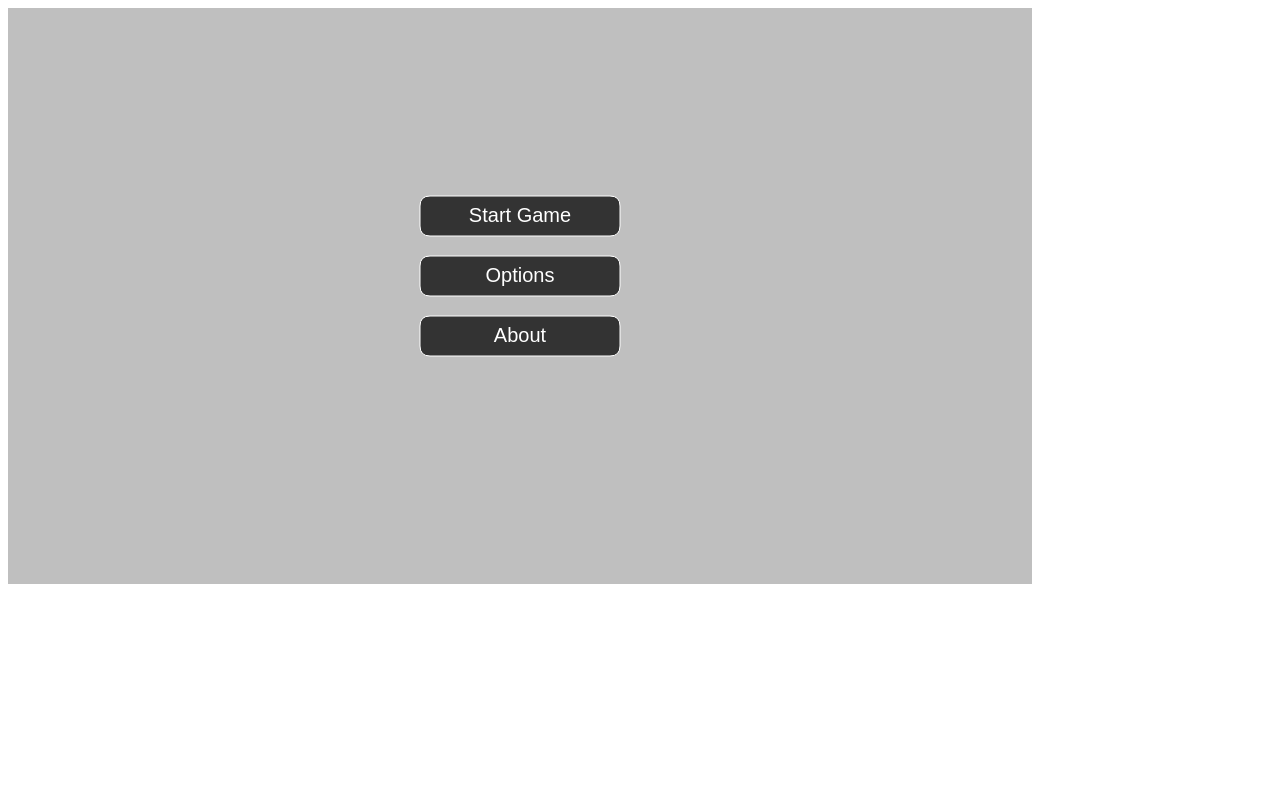
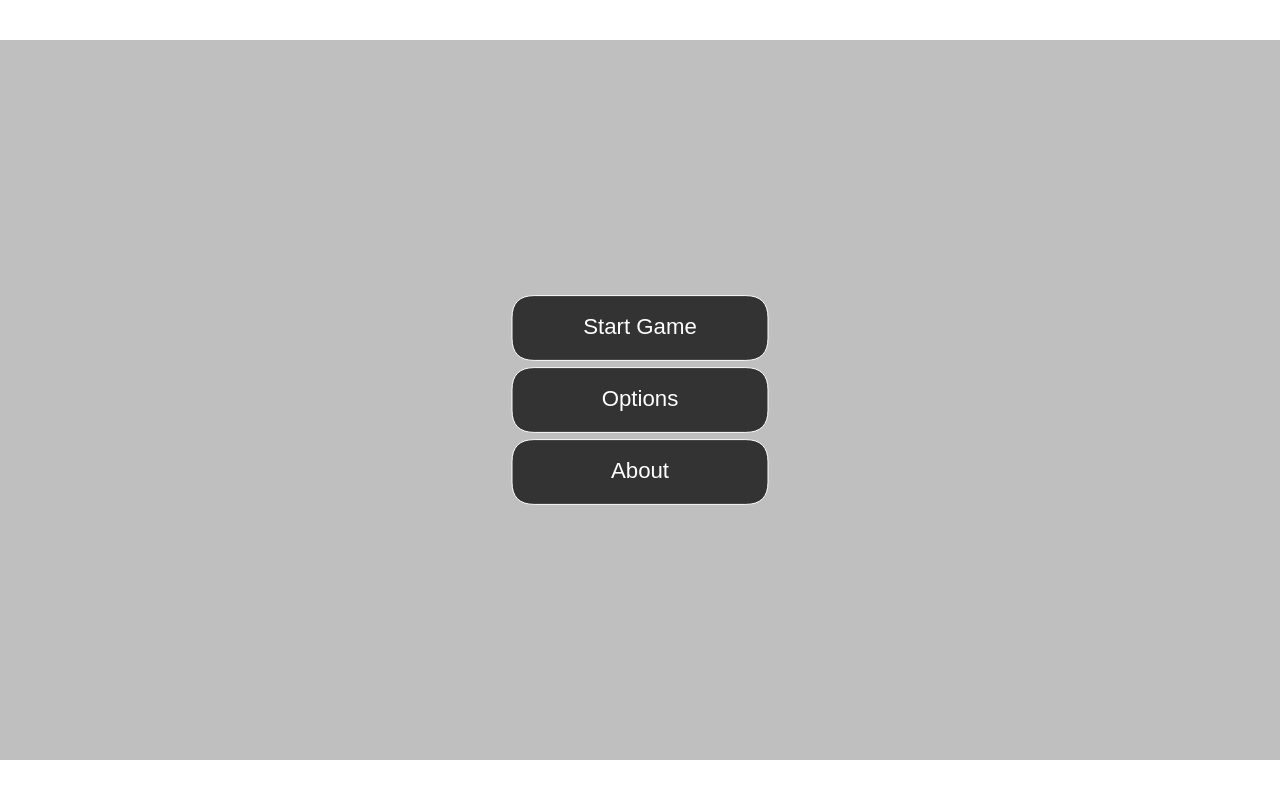
Before and after one commit to DemjanCsongor/parallel-timeline-platfromer-javascript, a plain HTML site: page index.html in a window 1280 px wide. Drawn offline with Linux system fonts and the light colour scheme.

Commit message:
Introduce scaling based on canvas dimensions

```diff
--- a/core/CanvasManager.js
+++ b/core/CanvasManager.js
@@ -1,9 +1,43 @@
 class CanvasManager {
-  constructor(width = 1024, height = 576) {
-      const canvas = document.getElementById("canvas");
-      canvas.width = width;
-      canvas.height = height;
-      this.c = canvas.getContext("2d");
+  constructor() {
+    const canvas = document.getElementById("canvas");
+
+    const originalWidth = 1024;
+    const originalHeight = 576;
+    const aspectRatio = originalWidth / originalHeight; // 16 / 9
+
+    this.scale = this.setCanvasSize(canvas, aspectRatio, originalWidth, originalHeight);
+    this.c = canvas.getContext("2d");
+  }
+
+  setCanvasSize(canvas, aspectRatio, originalWidth, originalHeight) {
+    const windowWidth = window.innerWidth;
+    const windowHeight = window.innerHeight;
+    const windowAspectRatio = windowWidth / windowHeight;
+    let scale;
+
+    if (windowAspectRatio > aspectRatio) {
+      // If the window is wider than the aspect ratio, scale by height
+      canvas.height = windowHeight;
+      canvas.width = windowHeight * aspectRatio;
+      scale = canvas.height / originalHeight;
+    } else {
+      // If the window is narrower than the aspect ratio, scale by width
+      canvas.width = windowWidth;
+      canvas.height = windowWidth / aspectRatio;
+      scale = canvas.width / (originalWidth / aspectRatio);
+    }
+
+    // Center the canvas in the window
+    canvas.style.position = 'absolute';
+    canvas.style.left = `${(windowWidth - canvas.width) / 2}px`;
+    canvas.style.top = `${(windowHeight - canvas.height) / 2}px`;
+
+    return scale;
+  }
+
+  getCanvasScale() {
+    return this.scale;
   }
 
   getContext() {
--- a/gameStates/AboutState.js
+++ b/gameStates/AboutState.js
@@ -1,4 +1,4 @@
-import { backButton } from "../ui/Button.js";
+import { backButton } from "../ui/Buttons/Buttons.js";
 import BaseGameState from "./BaseGameState.js";
 
 class AboutState extends BaseGameState {
--- a/gameStates/GameOverState.js
+++ b/gameStates/GameOverState.js
@@ -1,4 +1,4 @@
-import { backToMenuButton } from "../ui/Button.js";
+import { backToMenuButton } from "../ui/Buttons/Buttons.js";
 import BaseGameState from "./BaseGameState.js";
 
 class GameOverState extends BaseGameState {
--- a/gameStates/MenuState.js
+++ b/gameStates/MenuState.js
@@ -1,27 +1,21 @@
-import { startGameButton, optionsButton, aboutButton } from "../ui/Button.js";
+import { startGameButton, optionsButton, aboutButton } from "../ui/Buttons/Buttons.js";
 import BaseGameState from "./BaseGameState.js";
 
 class MenuState extends BaseGameState {
   constructor() {
     super();
-    this.startGameButton = startGameButton;
-    this.optionsButton = optionsButton;
-    this.aboutButton = aboutButton;
+    this.buttons = [startGameButton, optionsButton, aboutButton];
   }
 
   update() {
-    this.startGameButton.handleClick();
-    this.optionsButton.handleClick();
-    this.aboutButton.handleClick();
+    this.buttons.forEach(button => button.handleClick())
   }
 
   draw() {
     this.c.fillStyle = "rgba(128, 128, 128, 0.5)";
     this.c.fillRect(0, 0, this.canvas.width, this.canvas.height);
 
-    this.startGameButton.draw();
-    this.optionsButton.draw();
-    this.aboutButton.draw();
+    this.buttons.forEach(button => button.draw())
   }
 }
 
--- a/gameStates/OptionsState.js
+++ b/gameStates/OptionsState.js
@@ -1,4 +1,4 @@
-import { backButton } from "../ui/Button.js";
+import { backButton } from "../ui/Buttons/Buttons.js";
 import BaseGameState from "./BaseGameState.js";
 
 class OptionsState extends BaseGameState {
--- a/gameStates/PauseState.js
+++ b/gameStates/PauseState.js
@@ -1,4 +1,4 @@
-import { continueButton, backToMenuButton } from "../ui/Button.js";
+import { continueButton, backToMenuButton } from "../ui/Buttons/Buttons.js";
 import BaseGameState from "./BaseGameState.js";
 
 class PauseState extends BaseGameState {
--- a/index.html
+++ b/index.html
@@ -4,6 +4,21 @@
     <meta charset="UTF-8">
     <meta name="viewport" content="width=device-width, initial-scale=1.0">
     <title>Timeline Switch Game</title>
+    <style>
+        body, html {
+            margin: 0;
+            padding: 0;
+            overflow: hidden;
+            width: 100%;
+            height: 100%;
+            display: flex;
+            justify-content: center;
+            align-items: center;
+        }
+        canvas {
+            display: block;
+        }
+    </style>
 </head>
 <body>
     <canvas id="canvas"></canvas>
--- a/index.js
+++ b/index.js
@@ -31,6 +31,7 @@ gameStateManager.switchToState("menu");
 
 const c = canvasManager.getContext();
 const canvas = canvasManager.getCanvas();
+const canvasScale = canvasManager.getCanvasScale();
 
 let secondsPassed, oldTimeStamp, fps;
 
@@ -47,8 +48,8 @@ function gameLoop(timeStamp) {
 
       fps = Math.round(1 / secondsPassed);
 
-      c.font = "25px Arial";
-      c.fillText("FPS: " + fps, 950, 30);
+      c.font = `${10 * canvasScale}px Arial`;
+      c.fillText("FPS: " + fps, canvas.width * 0.95, canvas.height * 0.05);
     }
   } catch (error) {
     console.error("Error during game loop:", error);
--- a/ui/Button.js
+++ /dev/null
@@ -1,161 +0,0 @@
-import gameStateManager from "../managers/GameStateManager.js";
-import canvasManager from "../core/CanvasManager.js";
-import input from "../core/Input.js";
-
-class Button {
-  constructor(x, y, width, height, text, action, validStates) {
-    this.x = x;
-    this.y = y;
-    this.width = width;
-    this.height = height;
-    this.text = text;
-    this.c = canvasManager.getContext();
-    this.canvas = canvasManager.getCanvas();
-    this.action = action;
-    this.validStates = validStates;
-  }
-
-  draw() {
-    drawRoundedRect(
-      this.c,
-      this.x,
-      this.y,
-      this.width,
-      this.height,
-      10,
-      "#333",
-      "#FFF"
-    );
-    this.c.fillStyle = "white";
-    this.c.font = "20px Arial";
-    this.c.textAlign = "center";
-    this.c.textBaseline = "middle";
-    this.c.fillText(
-      this.text,
-      this.x + this.width / 2,
-      this.y + this.height / 2
-    );
-  }
-
-  isClicked(mouseX, mouseY) {
-    return (
-      mouseX >= this.x &&
-      mouseX <= this.x + this.width &&
-      mouseY >= this.y &&
-      mouseY <= this.y + this.height
-    );
-  }
-
-  handleClick() {
-    const gameState = gameStateManager.getCurrentStateName();
-    if (!this.validStates.includes(gameState)) {
-      return;
-    }
-
-    const { x: mouseX, y: mouseY } = input.getMousePosition();
-    if (this.isClicked(mouseX, mouseY)) {
-      if (input.wasMouseButtonPressed("left")) {
-        this.action();
-      }
-    }
-  }
-}
-
-function drawRoundedRect(
-  c,
-  x,
-  y,
-  width,
-  height,
-  radius,
-  fillColor,
-  strokeColor
-) {
-  c.fillStyle = fillColor;
-  c.strokeStyle = strokeColor;
-  c.beginPath();
-  c.moveTo(x + radius, y);
-  c.lineTo(x + width - radius, y);
-  c.quadraticCurveTo(x + width, y, x + width, y + radius);
-  c.lineTo(x + width, y + height - radius);
-  c.quadraticCurveTo(x + width, y + height, x + width - radius, y + height);
-  c.lineTo(x + radius, y + height);
-  c.quadraticCurveTo(x, y + height, x, y + height - radius);
-  c.lineTo(x, y + radius);
-  c.quadraticCurveTo(x, y, x + radius, y);
-  c.closePath();
-  c.fill();
-  c.stroke();
-}
-
-export const startGameButton = new Button(
-  canvas.width / 2 - 100,
-  canvas.height / 2 - 100,
-  200,
-  40,
-  "Start Game",
-  () => {
-    gameStateManager.switchToState("playing");
-  },
-  ["menu"]
-);
-
-export const optionsButton = new Button(
-  canvas.width / 2 - 100,
-  canvas.height / 2 - 40,
-  200,
-  40,
-  "Options",
-  () => {
-    gameStateManager.switchToState("options");
-  },
-  ["menu"]
-);
-
-export const aboutButton = new Button(
-  canvas.width / 2 - 100,
-  canvas.height / 2 + 20,
-  200,
-  40,
-  "About",
-  () => {
-    gameStateManager.switchToState("about");
-  },
-  ["menu"]
-);
-
-export const continueButton = new Button(
-  canvas.width / 2 - 100,
-  canvas.height / 2 - 60,
-  200,
-  40,
-  "Continue",
-  () => {
-    gameStateManager.switchToState("playing");
-  },
-  ["paused"]
-);
-
-export const backToMenuButton = new Button(
-  canvas.width / 2 - 100,
-  canvas.height / 2,
-  200,
-  40,
-  "Back to Menu",
-  () => {
-    gameStateManager.switchToState("menu");
-  },
-  ["paused", "gameOver"]
-);
-
-export const backButton = new Button(
-  10,
-  10,
-  50,
-  50,
-  "<-",
-  () => {
-    gameStateManager.switchToState("menu");
-  },
-  ["options", "about"]
-);
--- /dev/null
+++ b/ui/Buttons/Button.js
@@ -0,0 +1,115 @@
+import gameStateManager from "../../managers/GameStateManager.js";
+import canvasManager from "../../core/CanvasManager.js";
+import input from "../../core/Input.js";
+
+
+class Button {
+  constructor(relX, relY, relWidth, relHeight, text, action, validStates) {
+    this.relX = relX;
+    this.relY = relY;
+    this.relWidth = relWidth;
+    this.relHeight = relHeight;
+    this.text = text;
+    this.action = action;
+    this.validStates = validStates;
+
+    this.c = canvasManager.getContext();
+    this.canvas = canvasManager.getCanvas();
+    this.updateScale();
+  }
+
+  updateScale() {
+    this.canvasScale = canvasManager.getCanvasScale();
+    this.updateDimensions();
+  }
+
+  updateDimensions() {
+    // Convert relative dimensions to absolute dimensions based on canvas size
+    this.width = this.relWidth * this.canvas.width;
+    this.height = this.relHeight * this.canvas.height;
+    this.x = this.relX * this.canvas.width - this.width / 2;
+    this.y = this.relY * this.canvas.height - this.height / 2;
+  }
+
+  draw() {
+    this.updateScale(); // Ensure we have the latest scale?
+
+    drawRoundedRect(
+      this.c,
+      this.x,
+      this.y,
+      this.width,
+      this.height,
+      10 * this.canvasScale,
+      "#333",
+      "#FFF"
+    );
+    this.c.fillStyle = "white";
+    this.c.font = `${10 * this.canvasScale}px Arial`;
+    this.c.textAlign = "center";
+    this.c.textBaseline = "middle";
+    this.c.fillText(
+      this.text,
+      this.x + this.width / 2,
+      this.y + this.height / 2
+    );
+  }
+
+  isClicked(mouseX, mouseY) {
+    const rect = this.canvas.getBoundingClientRect(); // Get canvas position relative to the viewport
+
+    // Translate mouse coordinates to canvas coordinates
+    const canvasMouseX = (mouseX - rect.left) * (this.canvas.width / rect.width);
+    const canvasMouseY = (mouseY - rect.top) * (this.canvas.height / rect.height);
+
+    return (
+      canvasMouseX >= this.x &&
+      canvasMouseX <= this.x + this.width &&
+      canvasMouseY >= this.y &&
+      canvasMouseY <= this.y + this.height
+    );
+  }
+
+  handleClick() {
+    const gameState = gameStateManager.getCurrentStateName();
+    if (!this.validStates.includes(gameState)) {
+      return;
+    }
+
+    const { x: mouseX, y: mouseY } = input.getMousePosition();
+    if (this.isClicked(mouseX, mouseY)) {
+      if (input.wasMouseButtonPressed("left")) {
+        this.action();
+      }
+    }
+  }
+}
+
+function drawRoundedRect(
+  c,
+  x,
+  y,
+  width,
+  height,
+  radius,
+  fillColor,
+  strokeColor
+) {
+  c.fillStyle = fillColor;
+  c.strokeStyle = strokeColor;
+  c.beginPath();
+  c.moveTo(x + radius, y);
+  c.lineTo(x + width - radius, y);
+  c.quadraticCurveTo(x + width, y, x + width, y + radius);
+  c.lineTo(x + width, y + height - radius);
+  c.quadraticCurveTo(x + width, y + height, x + width - radius, y + height);
+  c.lineTo(x + radius, y + height);
+  c.quadraticCurveTo(x, y + height, x, y + height - radius);
+  c.lineTo(x, y + radius);
+  c.quadraticCurveTo(x, y, x + radius, y);
+  c.closePath();
+  c.fill();
+  c.stroke();
+}
+
+export default Button;
--- /dev/null
+++ b/ui/Buttons/Buttons.js
@@ -0,0 +1,74 @@
+import Button from './Button.js';
+import gameStateManager from "../../managers/GameStateManager.js";
+
+export const startGameButton = new Button(
+  0.5,  // Relative X position (50% from left)
+  0.4,  // Relative Y position (40% from top)
+  0.2,  // Relative width (20% of canvas width)
+  0.09,  // Relative height (10% of canvas height)
+  "Start Game",
+  () => {
+    gameStateManager.switchToState("playing");
+  },
+  ["menu"]
+);
+
+export const optionsButton = new Button(
+  0.5,
+  0.5,
+  0.2,
+  0.09,
+  "Options",
+  () => {
+    gameStateManager.switchToState("options");
+  },
+  ["menu"]
+);
+
+export const aboutButton = new Button(
+  0.5,
+  0.6,
+  0.2,
+  0.09,
+  "About",
+  () => {
+    gameStateManager.switchToState("about");
+  },
+  ["menu"]
+);
+
+export const continueButton = new Button(
+  0.5,
+  0.4,
+  0.2,
+  0.09,
+  "Continue",
+  () => {
+    gameStateManager.switchToState("playing");
+  },
+  ["paused"]
+);
+
+export const backToMenuButton = new Button(
+  0.5,
+  0.5,
+  0.2,
+  0.09,
+  "Back to Menu",
+  () => {
+    gameStateManager.switchToState("menu");
+  },
+  ["paused", "gameOver"]
+);
+
+export const backButton = new Button(
+  0.1,
+  0.1,
+  0.1,
+  0.1,
+  "<-",
+  () => {
+    gameStateManager.switchToState("menu");
+  },
+  ["options", "about"]
+);
```
